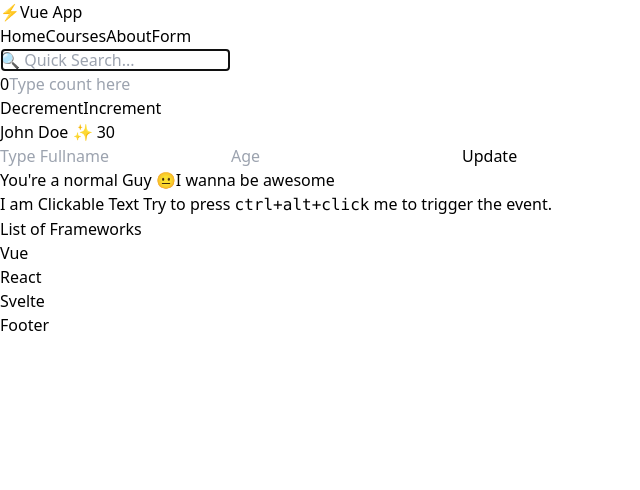
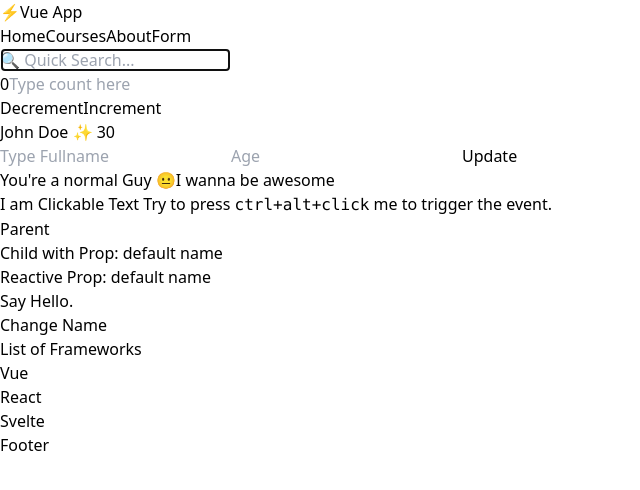
Before and after one commit to hamzandev/vue-app, a Vue app: page / in a window 1280 px wide. Shown: the top 490 px of the page, without its empty margins (0-640 px from the left). Built offline with nearby package versions, Linux system fonts and the light colour scheme.

Commit message:
Topic: Another example of emit (simpler example)

```diff
--- a/src/components/Button.vue
+++ b/src/components/Button.vue
@@ -1,6 +1,10 @@
+<script setup lang="ts">
+const props = defineProps(['class'])
+</script>
+
 <template>
     <!-- bind all given attributes when component is called -->
-    <button v-bind="$attrs" class="bg-green-500 disabled:bg-green-300 px-3 py-2 rounded-lg text-white">
+    <button v-bind="$attrs" class="bg-green-500 disabled:bg-green-300 px-3 py-2 rounded-lg text-white" :class="props.class">
         <slot/>
     </button>
 </template>
--- /dev/null
+++ b/src/components/Child.vue
@@ -0,0 +1,32 @@
+<script setup lang="ts">
+import { computed } from 'vue';
+import Button from './Button.vue';
+
+
+const props = defineProps({
+    name: String
+})
+
+// ==> Defining ref as a reactive value,
+// ==> it will make the value ❎ not reactive
+/* const reactiveName = ref<string | undefined>(props.name) */
+
+// ==> Defining a computed property
+// ==> it will make the value ✅ actually reactive
+const reactiveName = computed(() => props.name)
+
+
+const emit = defineEmits(['sayHello']);
+
+function sayHello() {
+    emit('sayHello', props.name)
+}
+</script>
+
+<template>
+    <div>
+        <span>Child with Prop: {{ props.name }}</span>
+        <p>Reactive Prop: {{ reactiveName }}</p>
+        <Button @click="sayHello" class="mb-2">Say Hello.</Button>
+    </div>
+</template>
--- /dev/null
+++ b/src/components/Parent.vue
@@ -0,0 +1,19 @@
+<script setup lang="ts">
+import { ref } from 'vue';
+import Child from './Child.vue';
+import Button from './Button.vue';
+
+const name = ref<string>("default name")
+
+function handleSayHello(name: string) {
+    alert(`Hello ${name}!`)
+}
+</script>
+
+<template>
+    <div>
+        <span>Parent</span>
+        <Child :name="name" @say-hello="handleSayHello"/>
+        <Button @click="name = 'changed name'">Change Name</Button>
+    </div>
+</template>
--- a/src/views/HomeView.vue
+++ b/src/views/HomeView.vue
@@ -3,6 +3,7 @@ import Awesome from '@/components/Awesome.vue';
 import ClickableText from '@/components/ClickableText.vue';
 import Counter from '@/components/Counter.vue';
 import Framework from '@/components/Framework.vue';
+import Parent from '@/components/Parent.vue';
 import Person from '@/components/Person.vue';
 </script>
 
@@ -11,6 +12,7 @@ import Person from '@/components/Person.vue';
   <Person />
   <Awesome />
   <ClickableText />
+  <Parent />
   <div class="gap-3 grid mx-auto my-10 max-w-xs">
     <span class="font-bold text-center text-green-500 text-xl uppercase">List of Frameworks</span>
     <Framework name="Vue" />
```
